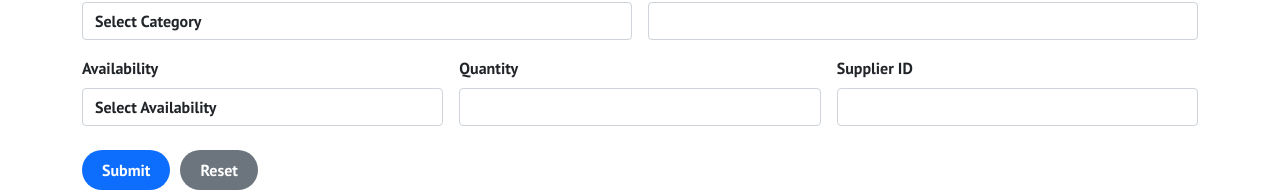
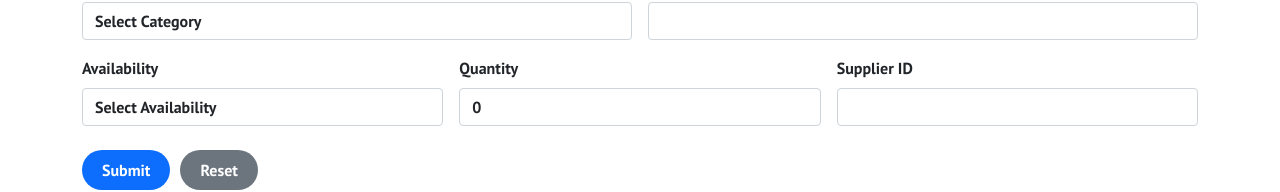
Before and after one commit to TharishaPerera/React-UI, a React (Create React App) app in the folder react-ui/: page /create-product in a window 1280 px wide. Shown: the part 346-538 px from the top of the page. Built offline with nearby package versions, Linux system fonts and the light colour scheme.

Commit message:
added delete functions

```diff
--- a/react-ui/src/components/pages/CreateProduct.js
+++ b/react-ui/src/components/pages/CreateProduct.js
@@ -9,7 +9,7 @@ function CreateProduct() {
     const [productType, setType] = useState('');
     const [unitPrice, setUnitPrice] = useState();
     const [isAvailable, setAvailable] = useState('');
-    const [availableQuantity, setAvailableQuantity] = useState();
+    const [availableQuantity, setAvailableQuantity] = useState(0);
     const [supplierId, setSupplierId] = useState();
 
     const handleClick = (e) => {
@@ -18,7 +18,12 @@ function CreateProduct() {
         const product = { productName, productDescription, productType, unitPrice, isAvailable, availableQuantity, supplierId }
         console.log(product);
 
-        ProductService.createProduct(product);
+        ProductService.createProduct(product)
+        .then(
+            alert("Product Created Successfully")
+        ).then(
+            handleReset
+        )
     }
 
     const handleReset = () => {
@@ -72,12 +77,12 @@ function CreateProduct() {
                 </div>
                 <div className="col-md-4">
                     <label for="quantity" className="form-label">Quantity</label>
-                    <input name="availableQuantity" type="text" className="form-control" id="quantity"
+                    <input name="availableQuantity" type="number" className="form-control" id="quantity"
                         value={availableQuantity} onChange={(e) => setAvailableQuantity(e.target.value)} />
                 </div>
                 <div className="col-md-4">
                     <label for="supplierId" className="form-label">Supplier ID</label>
-                    <input name="supplierId" type="text" className="form-control" id="supplierId"
+                    <input name="supplierId" type="number" className="form-control" id="supplierId"
                         value={supplierId} onChange={(e) => setSupplierId(e.target.value)} />
                 </div>
                 <div className="col-12 mt-4">
--- a/react-ui/src/components/pages/CreateSupplier.js
+++ b/react-ui/src/components/pages/CreateSupplier.js
@@ -19,7 +19,12 @@ function CreateSupplier() {
         const supplier = { supplierName, industry, supplierEmail, supplierTelephone, street, city, country, postalCode }
         console.log(supplier);
 
-        SupplierService.createSupplier(supplier);
+        SupplierService.createSupplier(supplier)
+        .then(
+            alert("Supplier Created Successfully")
+        ).then(
+            handleReset
+        )
     }
 
     const handleReset = () => {
--- a/react-ui/src/components/pages/DeleteProducts.js
+++ b/react-ui/src/components/pages/DeleteProducts.js
@@ -7,19 +7,34 @@ function DeleteProducts() {
 
     const [productId, setProductId] = useState();
 
-    const handleDelete = (productId) =>{
-        console.log("product deleted successfully");
-        ProductService.deleteProduct(productId)
-        .then(response =>{
-            console.log("Product deleted successfully")
-        })
-        .catch(error =>{
-            console.log("Error", error)
-        })
+    const handleDelete = (productId) => {
+        if (window.confirm("Do you want to delete product id: " + productId)) {
+            ProductService.deleteProduct(productId)
+                .then(response => {
+                    alert("Product deleted successfully")
+                    console.log("Product deleted successfully")
+                })
+                .catch(error => {
+                    console.log("Error", error)
+                })
+        }
+    }
+
+    const handleDeleteAll = () =>{
+        if(window.confirm("Do you want to delete all products?")){
+            ProductService.deleteAllProducts()
+                .then(response => {
+                    alert("All products deleted successfully")
+                    console.log("All products are deleted successfully")
+                })
+                .catch(error => {
+                    console.log("Error", error)
+                })
+        }
     }
 
     const handleReset = () => {
-        setProductId(()=>"")
+        setProductId(() => "")
     }
 
     return (
@@ -29,7 +44,7 @@ function DeleteProducts() {
                     <div className="col-md-6">
                         <form className="col-md-4">
                             <label for="productId" className="form-label">Enter Product ID:</label>
-                            <input type="number" min="1" className="form-control" id="productId" />
+                            <input type="number" min="1" className="form-control" id="productId" value={productId} onChange={(e) => setProductId(e.target.value)} />
                             <div className="mt-3">
                                 <button type="submit" className="btn btn-danger btn-sm search-btns" onClick={() => handleDelete(productId)}>Delete</button>
                                 <button type="reset" className="btn btn-secondary btn-sm search-btns" onClick={handleReset}>Reset</button>
@@ -40,11 +55,11 @@ function DeleteProducts() {
                 <div className="row g-3">
                     <div className="col-md-6 mt-5">
                         <div>
-                            <label for="deleteAllBtn">Do you want tot delete all products:</label>
+                            <label for="deleteAllBtn">Do you want to delete all products:</label>
                         </div>
                         <div>
                             <form>
-                                <button id="deleteAllBtn" className="btn btn-danger btn-sm px-5 py-2 my-3 search-btns">Delete All</button>
+                                <button id="deleteAllBtn" className="btn btn-danger btn-sm px-5 py-2 my-3 search-btns" onClick={handleDeleteAll}>Delete All</button>
                             </form>
                         </div>
                     </div>
--- a/react-ui/src/components/pages/DeleteSupplier.js
+++ b/react-ui/src/components/pages/DeleteSupplier.js
@@ -8,14 +8,16 @@ function DeleteSupplier() {
     const [supplierId, setSupplierId] = useState();
 
     const handleDelete = (supplierId) =>{
-        console.log("Supplier deleted successfully");
-        SupplierService.deleteSupplier(supplierId)
-        .then(response =>{
-            console.log("Supplier deleted successfully")
-        })
-        .catch(error =>{
-            console.log("Error", error)
-        })
+        if (window.confirm("Do you want to delete supplier id: " + supplierId)) {
+            SupplierService.deleteSupplier(supplierId)
+                .then(response => {
+                    alert("Supplier deleted successfully")
+                    console.log("Supplier deleted successfully")
+                })
+                .catch(error => {
+                    console.log("Error", error)
+                })
+        }
     }
 
     const handleReset = () => {
@@ -29,7 +31,7 @@ function DeleteSupplier() {
                     <div className="col-md-6">
                         <form className="col-md-4">
                             <label for="supplierId" className="form-label">Enter Supplier ID:</label>
-                            <input type="number" min="1" className="form-control" id="supplierId" />
+                            <input type="number" min="1" className="form-control" id="supplierId"  value={supplierId} onChange={(e) => setSupplierId(e.target.value)} />
                             <div className="mt-3">
                                 <button type="submit" className="btn btn-danger btn-sm search-btns" onClick={() => handleDelete(supplierId)}>Delete</button>
                                 <button type="reset" className="btn btn-secondary btn-sm search-btns" onClick={handleReset}>Reset</button>
--- a/react-ui/src/services/ProductService.js
+++ b/react-ui/src/services/ProductService.js
@@ -22,6 +22,10 @@ import httpClient from "../http-common-product";
         return httpClient.get(`/products/${productId}`);
     }
 
+    // const getProductByCategory = productType =>{
+
+    // }
+
     const updateProduct = product => {
         return httpClient.put('/products', product);
     }
@@ -30,4 +34,8 @@ import httpClient from "../http-common-product";
         return httpClient.delete(`/products/${productId}`);
     }
 
-export default {getAllProducts, createProduct, updateProduct, getProductById, deleteProduct}
+    const deleteAllProducts = () => {
+        return httpClient.delete('/products');
+    }
+
+export default {getAllProducts, createProduct, updateProduct, getProductById, deleteProduct, deleteAllProducts}
--- a/react-ui/src/services/SupplierService.js
+++ b/react-ui/src/services/SupplierService.js
@@ -9,7 +9,7 @@ const createSupplier = supplier =>{
 }
 
 const deleteSupplier = supplierId =>{
-
+    return httpClient.delete(`/suppliers/${supplierId}`);
 }
 
 
```
